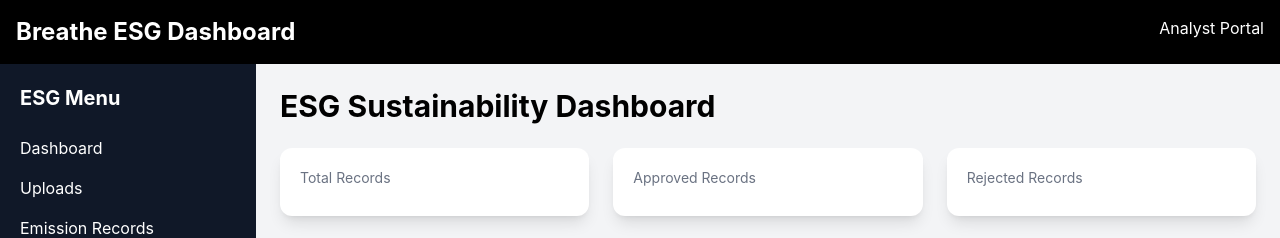
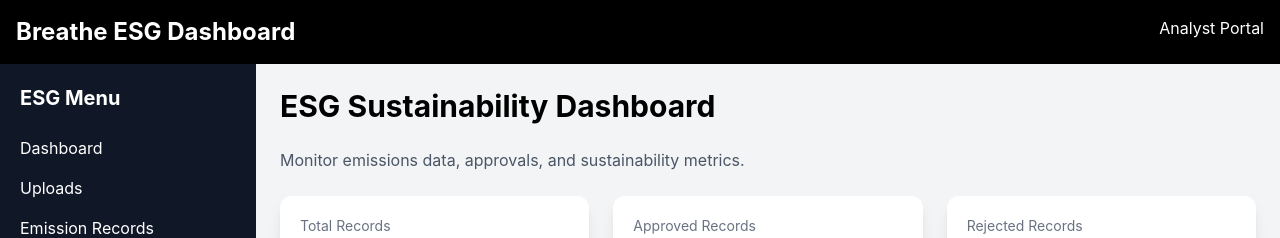
Before and after one commit to KritiRawani/breathe-esg, a React app in the folder frontend/: page / in a window 1280 px wide. Shown: the top 238 px of the page. Built offline with nearby package versions, Linux system fonts and the light colour scheme; no server answers; the HTML template or start-up script is replaced by a standard one.

Commit message:
Add description to ESG Sustainability Dashboard
Added a description paragraph to the dashboard.

```diff
--- a/frontend/src/pages/Dashboard.jsx
+++ b/frontend/src/pages/Dashboard.jsx
@@ -48,6 +48,9 @@ const Dashboard = () => {
           <h1 className="text-3xl font-bold mb-6">
             ESG Sustainability Dashboard
           </h1>
+          <p className="text-gray-600 mb-6">
+            Monitor emissions data, approvals, and sustainability metrics.
+          </p>
 
           <div className="grid grid-cols-3 gap-6">
 
```
